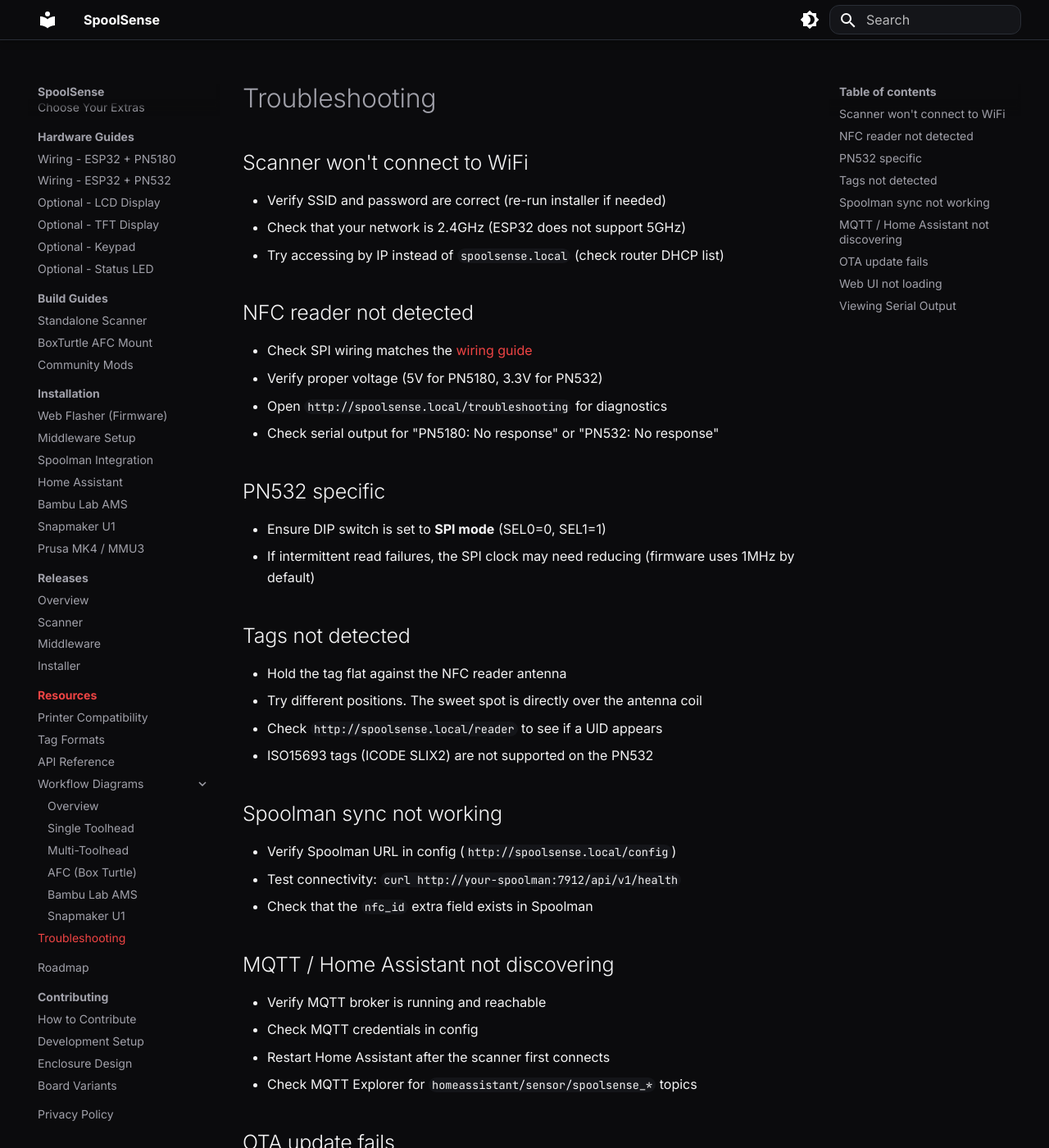
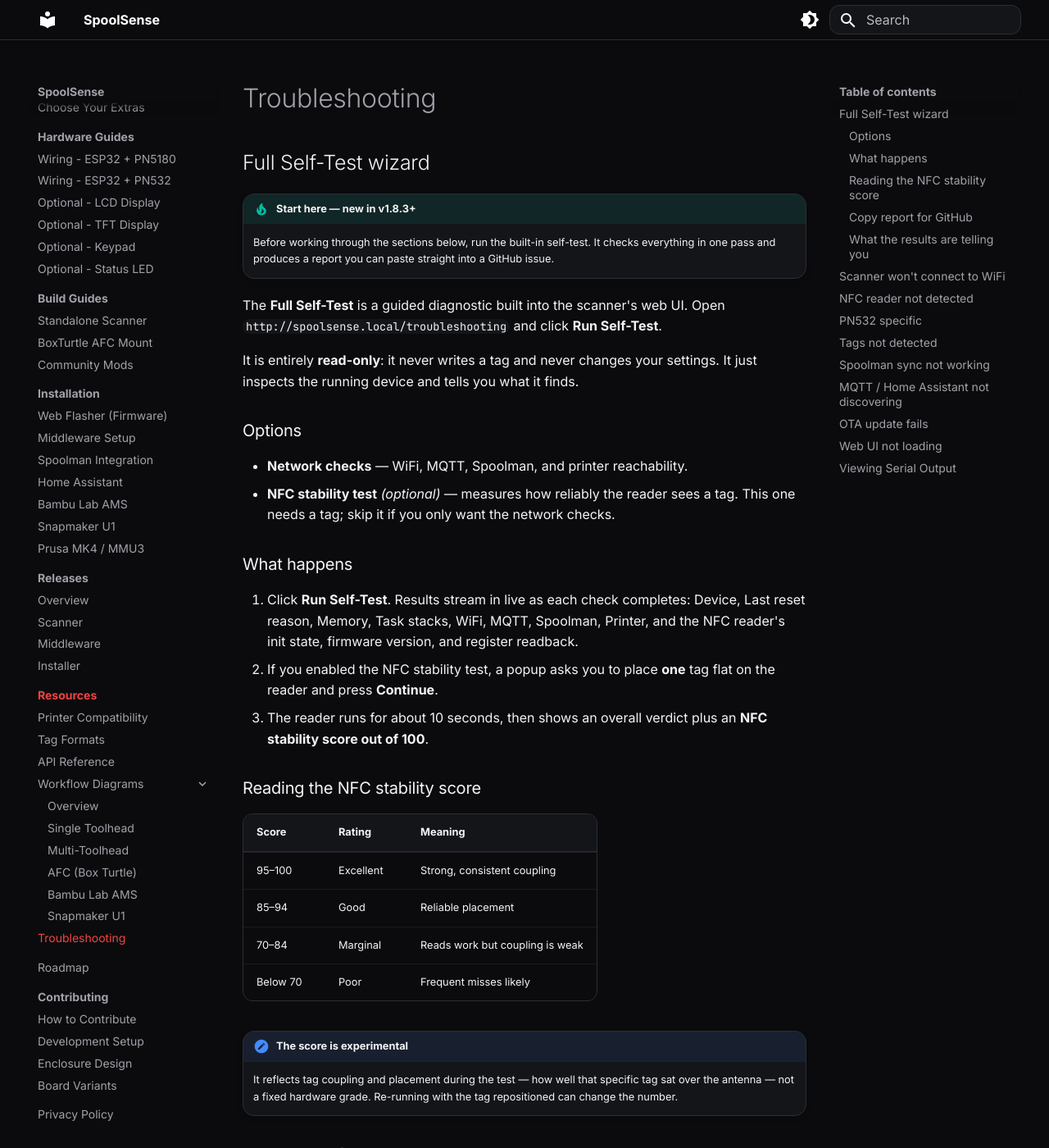
Before and after one commit to SpoolSense/spoolsense.org, an MkDocs documentation site: the page built from docs/resources/troubleshooting.md, in a window 1280 px wide and 1400 px high. Shown: the whole window at 82% size. Built offline with MkDocs 1.6.1 and Material for MkDocs 9.7.7, drawn with Linux system fonts in a browser that asks for light colours; some of the changed text lies outside the part shown.

Commit message:
docs: scanner v1.8.3 — self-test wizard, runtime NFC pins, ILI94xx panels, sha256 checksums

```diff
--- a/docs/resources/troubleshooting.md
+++ b/docs/resources/troubleshooting.md
@@ -1,4 +1,55 @@
 # Troubleshooting
+
+## Full Self-Test wizard
+
+!!! tip "Start here — new in v1.8.3+"
+    Before working through the sections below, run the built-in self-test. It checks everything in one pass and produces a report you can paste straight into a GitHub issue.
+
+The **Full Self-Test** is a guided diagnostic built into the scanner's web UI. Open `http://spoolsense.local/troubleshooting` and click **Run Self-Test**.
+
+It is entirely **read-only**: it never writes a tag and never changes your settings. It just inspects the running device and tells you what it finds.
+
+### Options
+
+- **Network checks** — WiFi, MQTT, Spoolman, and printer reachability.
+- **NFC stability test** *(optional)* — measures how reliably the reader sees a tag. This one needs a tag; skip it if you only want the network checks.
+
+### What happens
+
+1. Click **Run Self-Test**. Results stream in live as each check completes:
+   Device, Last reset reason, Memory, Task stacks, WiFi, MQTT, Spoolman, Printer, and the NFC reader's init state, firmware version, and register readback.
+2. If you enabled the NFC stability test, a popup asks you to place **one** tag flat on the reader and press **Continue**.
+3. The reader runs for about 10 seconds, then shows an overall verdict plus an **NFC stability score out of 100**.
+
+### Reading the NFC stability score
+
+| Score | Rating | Meaning |
+|-------|--------|---------|
+| 95–100 | Excellent | Strong, consistent coupling |
+| 85–94 | Good | Reliable placement |
+| 70–84 | Marginal | Reads work but coupling is weak |
+| Below 70 | Poor | Frequent misses likely |
+
+!!! note "The score is experimental"
+    It reflects tag coupling and placement during the test — how well that specific tag sat over the antenna — not a fixed hardware grade. Re-running with the tag repositioned can change the number.
+
+### Copy report for GitHub
+
+After the run, click **Copy report for GitHub**. This copies a plain-text report that **redacts your WiFi and MQTT passwords, API keys, and most of the tag UID** before it lands on your clipboard.
+
+The fastest way to get help is:
+
+1. Run the self-test.
+2. Click **Copy report for GitHub**.
+3. Paste it into a [GitHub issue](https://github.com/SpoolSense/spoolsense_scanner/issues) describing what you're seeing.
+
+### What the results are telling you
+
+| Result | What to do |
+|--------|-----------|
+| NFC score **Poor** or **Marginal** | Reposition the tag flat and centered over the antenna, remove any nearby metal, and check the reader's 5V supply |
+| Reader **init FAIL** | Check power and SPI wiring against the [wiring guide](../hardware/wiring-pn5180.md) |
+| Reader reported as **bus-wedged** | Power-cycle the scanner, and check the 5V supply and decoupling |
 
 ## Scanner won't connect to WiFi
 
```
Also changed, not shown: docs/hardware/tft.md (+5 -0 lines), docs/hardware/wiring-pn5180.md (+3 -0 lines), docs/hardware/wiring-pn532.md (+3 -0 lines), docs/releases/index.md (+2 -0 lines).
